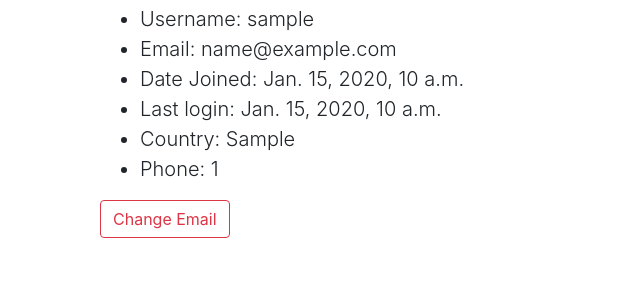
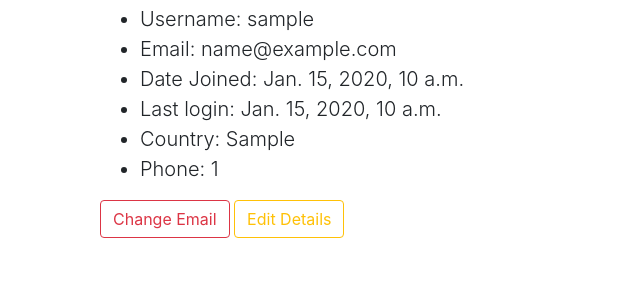
Before and after one commit to nova-sangeeth/QnA-application, a Django app: page /profile/ in a window 1280 px wide. Shown: the part 141-441 px from the top of the page, without its empty margins (0-640 px from the left). Run offline with Django 3.2, Linux system fonts and the light colour scheme; a user stored in the database is signed in; tables that the repository leaves empty hold one stand-in row (values such as "Sample post"); some libraries are stand-ins or nearby versions.

Commit message:
added button for edit profile.

```diff
--- a/templates/profile.html
+++ b/templates/profile.html
@@ -20,5 +20,6 @@
         {% endfor %}
     </ul>
     <a class="btn btn-outline-danger" href="{% url 'account_email' %}">Change Email</a>
+    <a class="btn btn-outline-warning" href="{% url 'edit_profile' %}">Edit Details</a>
 </div>
 {% endblock content %}
```
